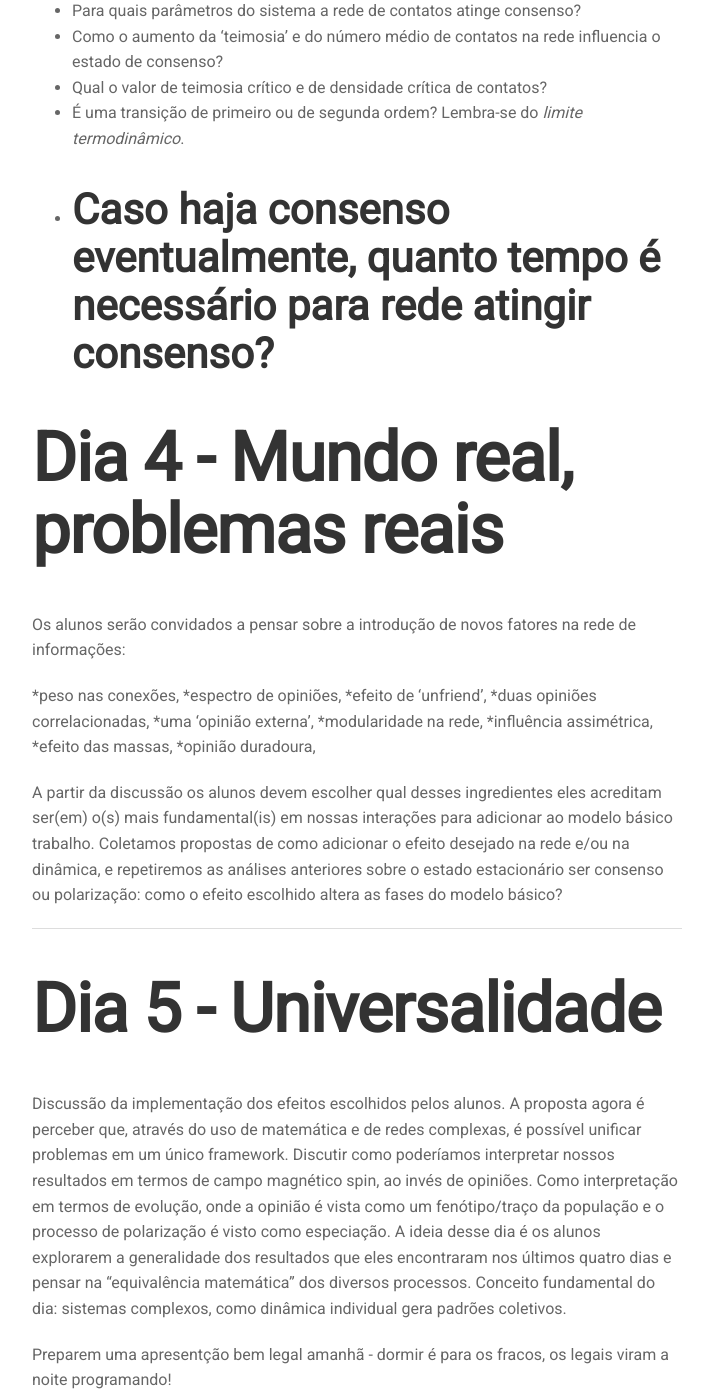
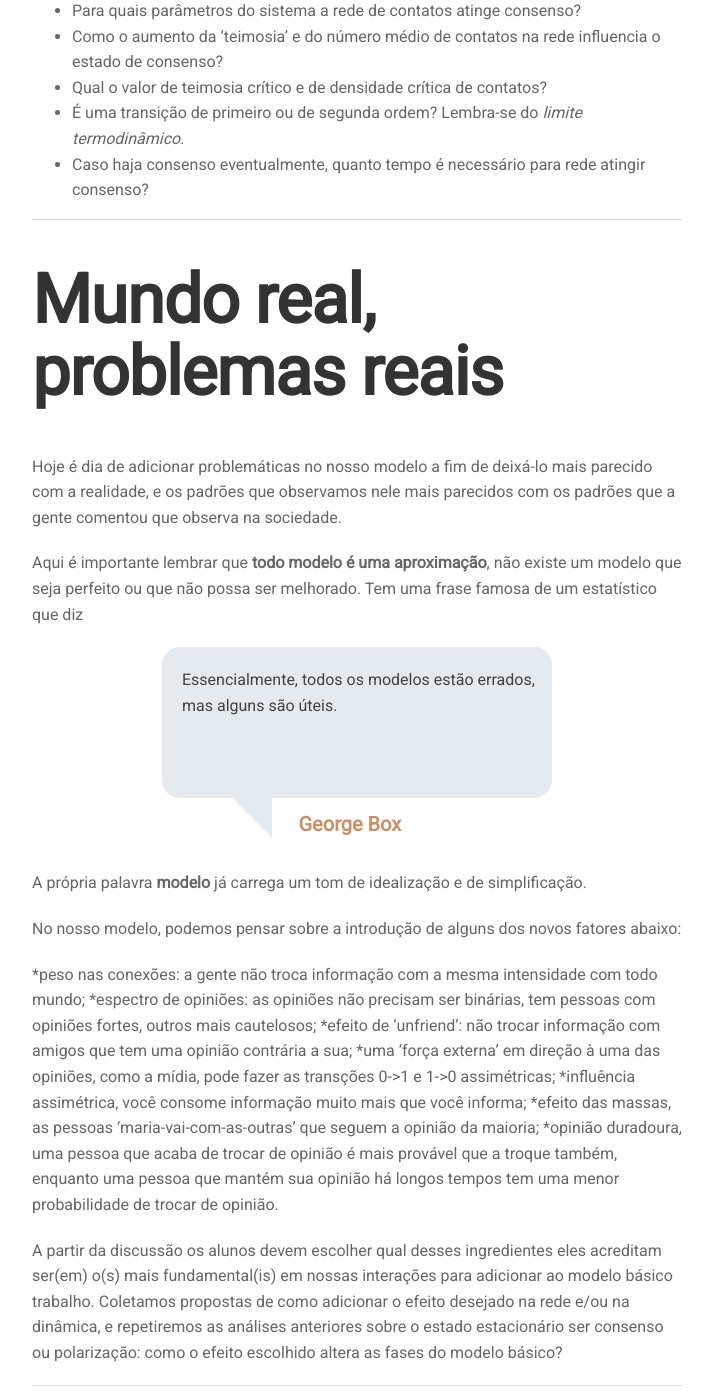
Before and after one commit to vsudbrack/vsudbrack.github.io, a Jekyll site: the page built from ictp-jovens.md, in a window 1280 px wide and 1400 px high, scrolled down 12805 px. Shown: the whole window, without its empty margins (283-996 px from the left). Built offline with Jekyll 4.4.1, drawn with Linux system fonts in a browser that asks for light colours; nearby versions of some CDN libraries; formulas are drawn with MathJax 3; comment, search, counter and statistics services are not loaded.

Commit message:
Add content

```diff
--- a/ictp-jovens.md
+++ b/ictp-jovens.md
@@ -73,7 +73,7 @@ Pontos importantes desse vídeo:
 * fazer um loop com for(i in lista){execute}²
 
 ² Esses pontos ele passa voando no vídeo... fiquem tranquilos que a gente pode minuciar esses detalhes juntos. Mas é mais ou menos assim:
-{% include image.html image="/projects/ictp-jovens/loop_for.jpeg" text="for(i in seq(0, 5) {...}" %}
+{% include image.html image="/projects/ictp-jovens/loop_for.jpeg" text="for(i in seq(0, 5)) {...}" %}
 
 É provável que vocês se sintam sobrecarregados de tanta informação! Aprender a programar é um processo longo, na faculdade é quase um semestre, e vocês estão aprendendo o básico em um dia. Então perguntem, pratiquem, mas não se assustem. Aos poucos vocês vão naturalizando esse conhecimento também.
 
@@ -196,21 +196,28 @@ Existem dois grandes grupos de transições de fases - as de primeira e de segun
 * Qual o valor de teimosia crítico e de densidade crítica de contatos?
 * É uma transição de primeiro ou de segunda ordem? Lembra-se do *limite termodinâmico*.
 * Caso haja consenso eventualmente, quanto tempo é necessário para rede atingir consenso?
+
 ---
 
-# Dia 4 - Mundo real, problemas reais
+# Mundo real, problemas reais
 
-Os alunos serão convidados a pensar sobre a introdução de novos fatores na rede de informações:
+Hoje é dia de adicionar problemáticas no nosso modelo a fim de deixá-lo mais parecido com a realidade, e os padrões que observamos nele mais parecidos com os padrões que a gente comentou que observa na sociedade.
 
-*peso nas conexões,
-*espectro de opiniões,
-*efeito de 'unfriend',
-*duas opiniões correlacionadas,
-*uma 'opinião externa',
-*modularidade na rede,
-*influência assimétrica,
-*efeito das massas,
-*opinião duradoura,
+Aqui é importante lembrar que **todo modelo é uma aproximação**, não existe um modelo que seja perfeito ou que não possa ser melhorado. Tem uma frase famosa de um estatístico que diz
+
+{% include quote.html text="Essencialmente, todos os modelos estão errados, mas alguns são úteis." author="George Box"%}
+
+A própria palavra **modelo** já carrega um tom de idealização e de simplificação.
+
+No nosso modelo, podemos pensar sobre a introdução de alguns dos novos fatores abaixo:
+
+*peso nas conexões: a gente não troca informação com a mesma intensidade com todo mundo;
+*espectro de opiniões: as opiniões não precisam ser binárias, tem pessoas com opiniões fortes, outros mais cautelosos;
+*efeito de 'unfriend': não trocar informação com amigos que tem uma opinião contrária a sua;
+*uma 'força externa' em direção à uma das opiniões, como a mídia, pode fazer as transções 0->1 e 1->0 assimétricas;
+*influência assimétrica, você consome informação muito mais que você informa;
+*efeito das massas, as pessoas 'maria-vai-com-as-outras' que seguem a opinião da maioria;
+*opinião duradoura, uma pessoa que acaba de trocar de opinião é mais provável que a troque também, enquanto uma pessoa que mantém sua opinião há longos tempos tem uma menor probabilidade de trocar de opinião.
 
 A partir da discussão os alunos devem escolher qual desses ingredientes eles acreditam ser(em) o(s) mais fundamental(is) em nossas interações para adicionar ao modelo básico trabalho. Coletamos propostas de como adicionar o efeito desejado na rede e/ou na dinâmica, e repetiremos as análises anteriores sobre o estado estacionário ser consenso ou polarização: como o efeito escolhido altera as fases do modelo básico?
 
```
Also changed, not shown: 2 other files.
